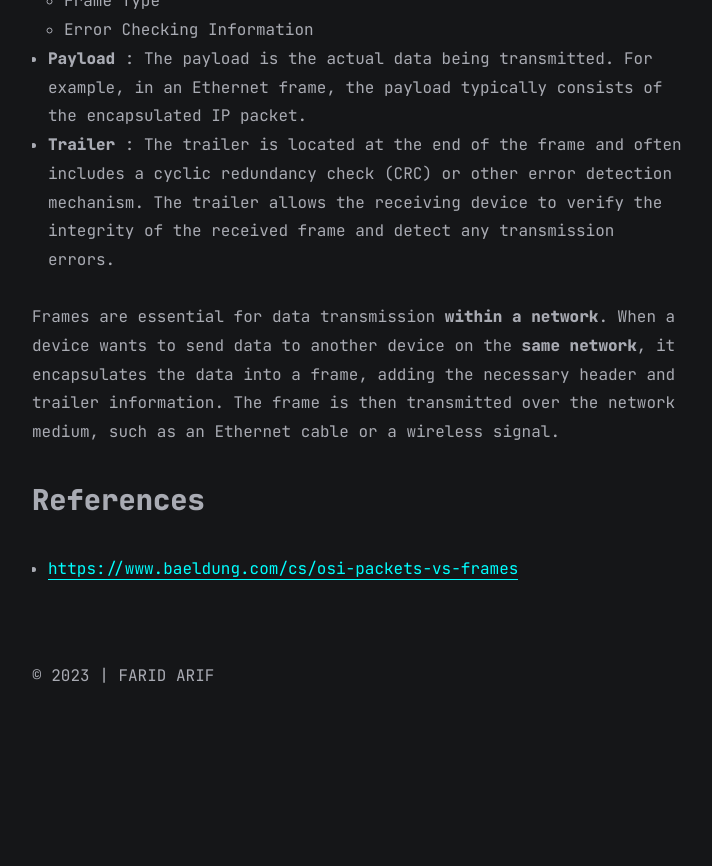
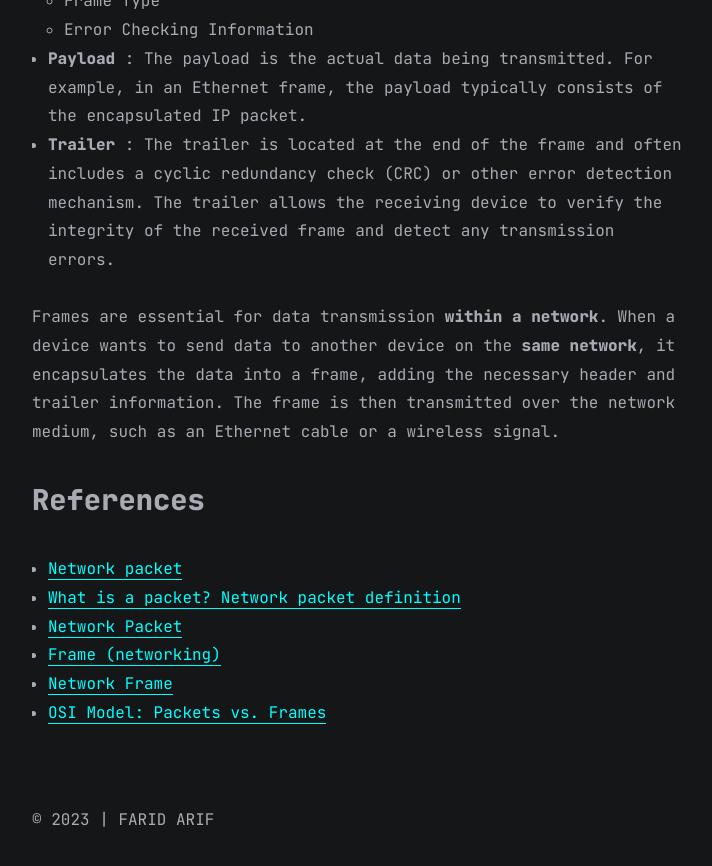
Before and after one commit to faridarif/faridarif.github.io, a Jekyll site: the page built from all_collections/_posts/2023-04-28-packets-vs-frames.md, in a window 1280 px wide and 900 px high, scrolled down 1935 px. Shown: the top 866 px of the window, without its empty margins (283-995 px from the left). Built offline with Jekyll 4.4.1, drawn with Linux system fonts in a browser that asks for light colours; before the commit the page ends 2691 px from its top, so only the background shows below that.

Commit message:
Update 2023-04-28-packets-vs-frames.md

```diff
--- a/all_collections/_posts/2023-04-28-packets-vs-frames.md
+++ b/all_collections/_posts/2023-04-28-packets-vs-frames.md
@@ -39,4 +39,9 @@ Frames are essential for data transmission **within a network**. When a device w
 
 ## References
 
-- [https://www.baeldung.com/cs/osi-packets-vs-frames](https://www.baeldung.com/cs/osi-packets-vs-frames)
+- [Network packet](https://en.wikipedia.org/wiki/Network_packet)
+- [What is a packet? Network packet definition](https://www.cloudflare.com/learning/network-layer/what-is-a-packet/)
+- [Network Packet](https://networkencyclopedia.com/network-packet/)
+- [Frame (networking)](https://en.wikipedia.org/wiki/Frame_(networking))
+- [Network Frame](https://networkencyclopedia.com/network-frame/)
+- [OSI Model: Packets vs. Frames](https://www.baeldung.com/cs/osi-packets-vs-frames)
```
